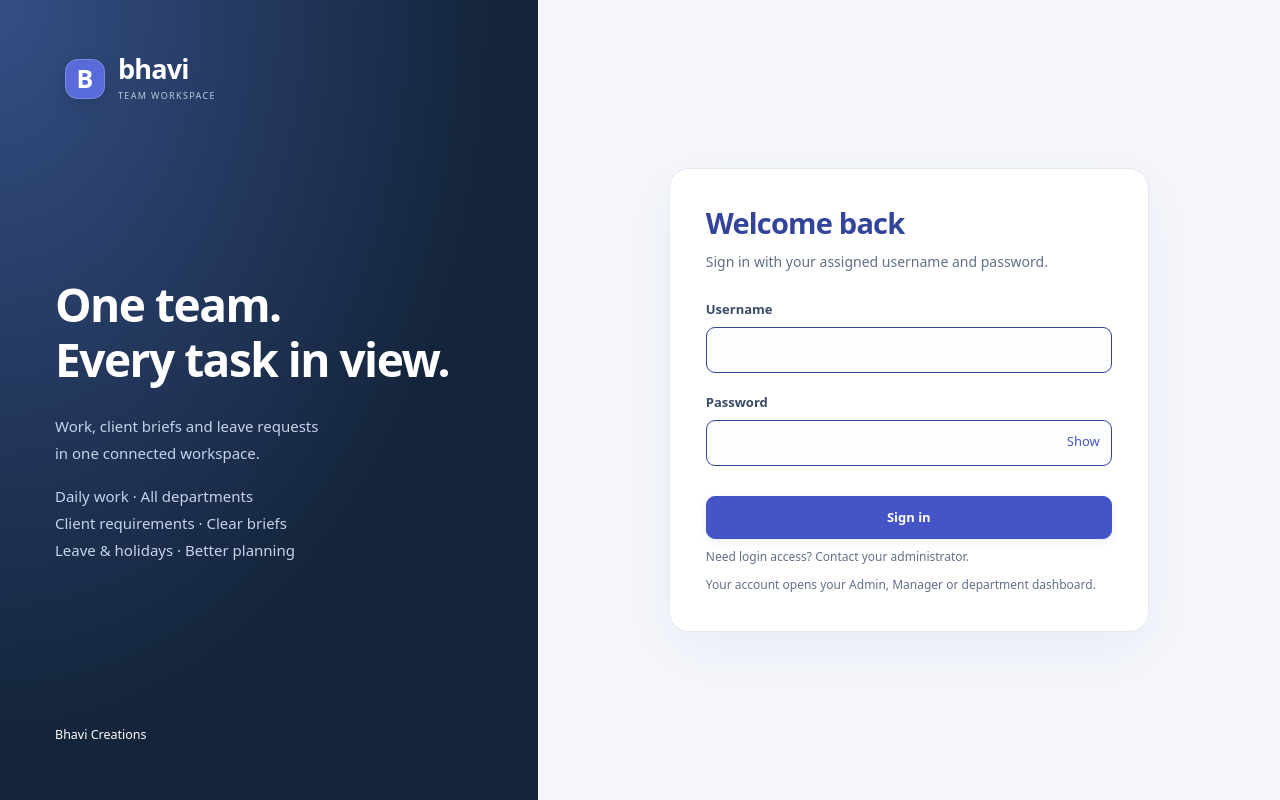
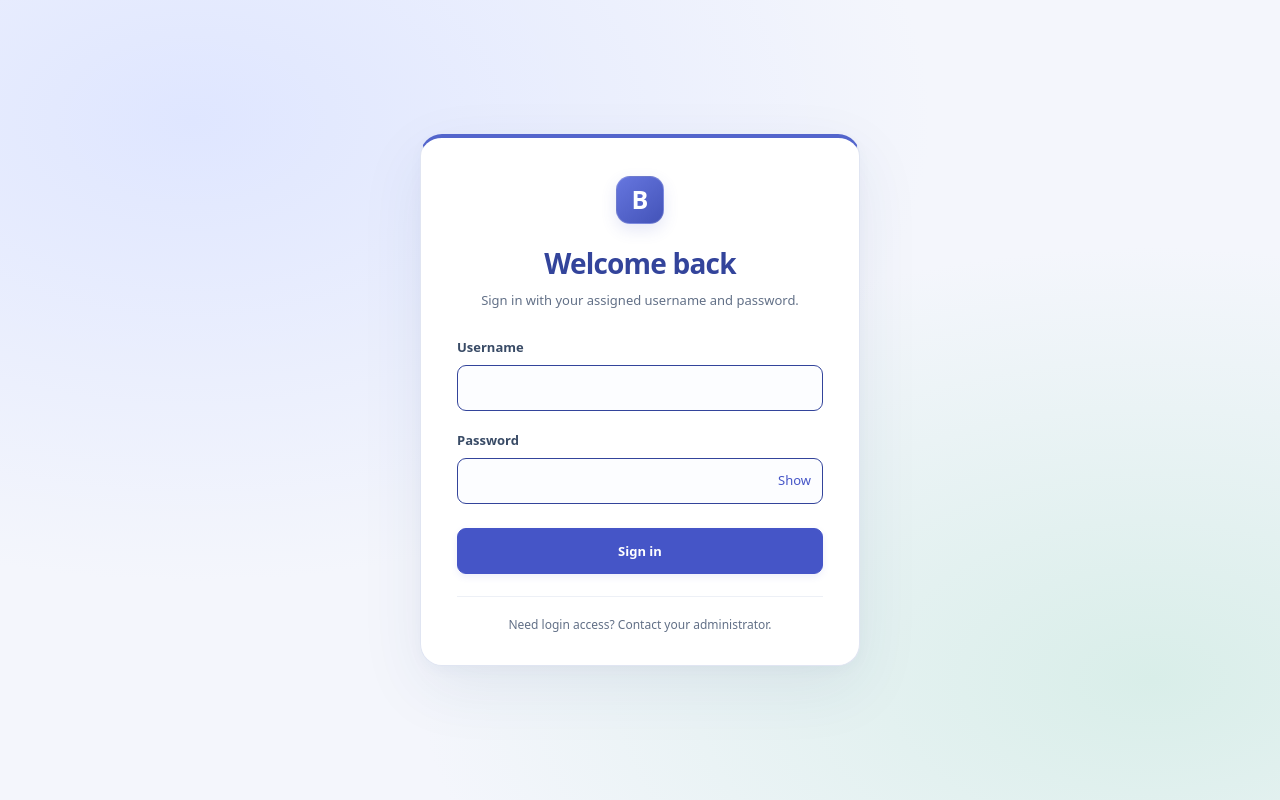
Before and after one commit to bhavi-creations/bhavi-new-software, a PHP site: page /login.php in a window 1280 px wide. Run offline with PHP 8.4, Linux system fonts and the light colour scheme; tables that the repository leaves empty hold one stand-in row (values such as "Sample post"); some libraries are stand-ins or nearby versions.

Commit message:
login page updated

```diff
--- /dev/null
+++ b/assets/css/login.css
@@ -0,0 +1,58 @@
+/* Only the centered sign-in page uses this stylesheet. */
+.login-page {
+    min-height: 100vh;
+    background: radial-gradient(ellipse at 15% 15%, #dfe6ff 0, transparent 48%),
+                radial-gradient(ellipse at 90% 85%, #d9eee9 0, transparent 45%), #f4f6fc;
+}
+.login-page .login-shell {
+    min-height: 100vh;
+    min-height: 100svh;
+    display: grid;
+    grid-template-columns: minmax(0, 1fr);
+    place-items: center;
+    padding: 32px 20px;
+}
+.login-page .login-form-panel {
+    display: block;
+    width: 100%;
+    max-width: 440px;
+    padding: 0;
+    background: transparent;
+}
+.login-page .login-card {
+    max-width: none;
+    padding: 38px 36px 30px;
+    border: 1px solid #e0e5f2;
+    border-top: 4px solid #5365cc;
+    border-radius: 22px;
+    background: #fff;
+    box-shadow: 0 22px 65px #233a7014, 0 4px 14px #233a7008;
+}
+.login-page .login-identity {
+    display: flex;
+    justify-content: center;
+    margin-bottom: 22px;
+}
+.login-page .brand-icon {
+    width: 48px;
+    height: 48px;
+    border-radius: 14px;
+    background: linear-gradient(140deg, #6676df, #4353b8);
+    box-shadow: 0 6px 16px #4555c724;
+}
+.login-page .login-card h1 { text-align: center; font-size: 28px; }
+.login-page .login-card > .muted { text-align: center; font-size: 13px; margin-bottom: 28px; }
+.login-page .field input { min-height: 46px; }
+.login-page .password-wrapper button { top: 13px; }
+.login-page .login-card .primary { min-height: 46px; margin-top: 4px; }
+.login-page .login-card > .help {
+    text-align: center;
+    margin-top: 22px;
+    padding-top: 18px;
+    border-top: 1px solid #edf0f6;
+    font-size: 12px;
+}
+@media (max-width: 500px) {
+    .login-page .login-shell { padding: 24px 16px; }
+    .login-page .login-card { padding: 30px 24px 24px; border-radius: 18px; }
+}
--- a/login.php
+++ b/login.php
@@ -4,9 +4,9 @@ if (current_user()) { redirect(dashboard_path(current_user())); }
 if (!count_value('SELECT COUNT(*) FROM users')) { redirect('setup.php'); }
 $error = $_SESSION['login_error'] ?? null;
 unset($_SESSION['login_error']);
-?><!DOCTYPE html><html lang="en"><head><meta charset="UTF-8"><meta name="viewport" content="width=device-width,initial-scale=1"><title>Sign in | Bhavi</title><link rel="stylesheet" href="assets/css/portal.css?v=<?= filemtime(__DIR__.'/assets/css/portal.css') ?>"></head><body>
-<main class="login-shell"><section class="login-brand-panel"><a class="portal-brand" href="index.php"><span class="brand-icon">B</span><span><strong>bhavi</strong><small>TEAM WORKSPACE</small></span></a><div class="brand-message"><h1>One team.<br>Every task in view.</h1><p>Work, client briefs and leave requests<br>in one connected workspace.</p><p>Daily work · All departments<br>Client requirements · Clear briefs<br>Leave &amp; holidays · Better planning</p></div><small>Bhavi Creations</small></section>
-<section class="login-form-panel"><div class="login-card"><h1>Welcome back</h1><p class="muted">Sign in with your assigned username and password.</p>
+?><!DOCTYPE html><html lang="en"><head><meta charset="UTF-8"><meta name="viewport" content="width=device-width,initial-scale=1"><title>Sign in | Bhavi</title><link rel="stylesheet" href="assets/css/portal.css?v=<?= filemtime(__DIR__.'/assets/css/portal.css') ?>"><link rel="stylesheet" href="assets/css/login.css?v=<?= filemtime(__DIR__.'/assets/css/login.css') ?>"></head><body class="login-page">
+<main class="login-shell">
+<section class="login-form-panel"><div class="login-card"><div class="login-identity"><span class="brand-icon" aria-label="Bhavi">B</span></div><h1>Welcome back</h1><p class="muted">Sign in with your assigned username and password.</p>
 <?php foreach ($_SESSION['flash'] ?? [] as $message): ?><div class="alert"><?= h($message['message']) ?></div><?php endforeach; unset($_SESSION['flash']); ?>
 <?php if ($error): ?><div class="alert error" role="alert"><?= h($error) ?></div><?php endif; ?>
-<form action="authenticate.php" method="post"><?= csrf_field() ?><div class="field"><label for="username">Username</label><input id="username" name="username" autocomplete="username" maxlength="100" autocapitalize="none" spellcheck="false" required></div><div class="field"><label for="password">Password</label><div class="password-wrapper"><input type="password" id="password" name="password" autocomplete="current-password" required><button type="button" data-password-toggle="password" aria-controls="password" aria-pressed="false">Show</button></div></div><button class="primary" type="submit">Sign in</button></form><p class="help">Need login access? Contact your administrator.</p><p class="help">Your account opens your Admin, Manager or department dashboard.</p></div></section></main><script src="assets/js/portal.js" defer></script></body></html>
+<form action="authenticate.php" method="post"><?= csrf_field() ?><div class="field"><label for="username">Username</label><input id="username" name="username" autocomplete="username" maxlength="100" autocapitalize="none" spellcheck="false" required></div><div class="field"><label for="password">Password</label><div class="password-wrapper"><input type="password" id="password" name="password" autocomplete="current-password" required><button type="button" data-password-toggle="password" aria-controls="password" aria-pressed="false">Show</button></div></div><button class="primary" type="submit">Sign in</button></form><p class="help">Need login access? Contact your administrator.</p></div></section></main><script src="assets/js/portal.js" defer></script></body></html>
```
